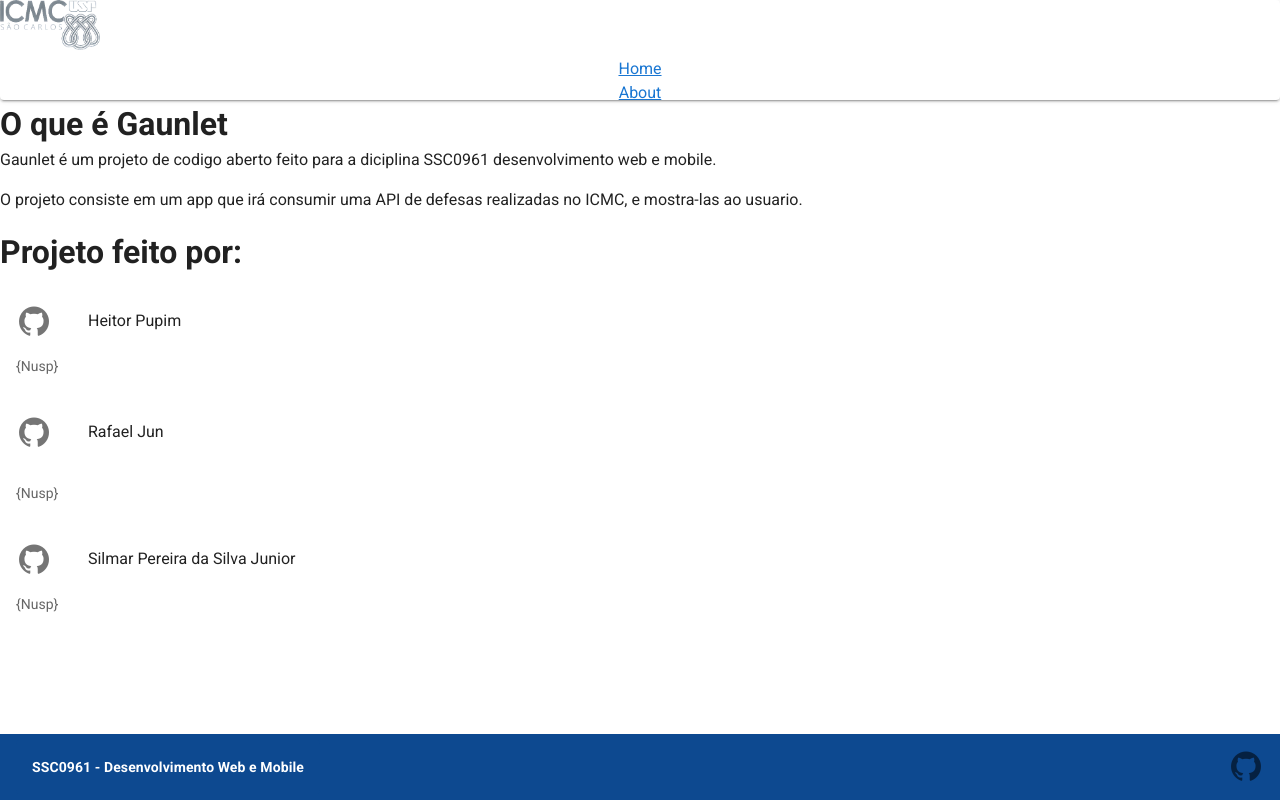
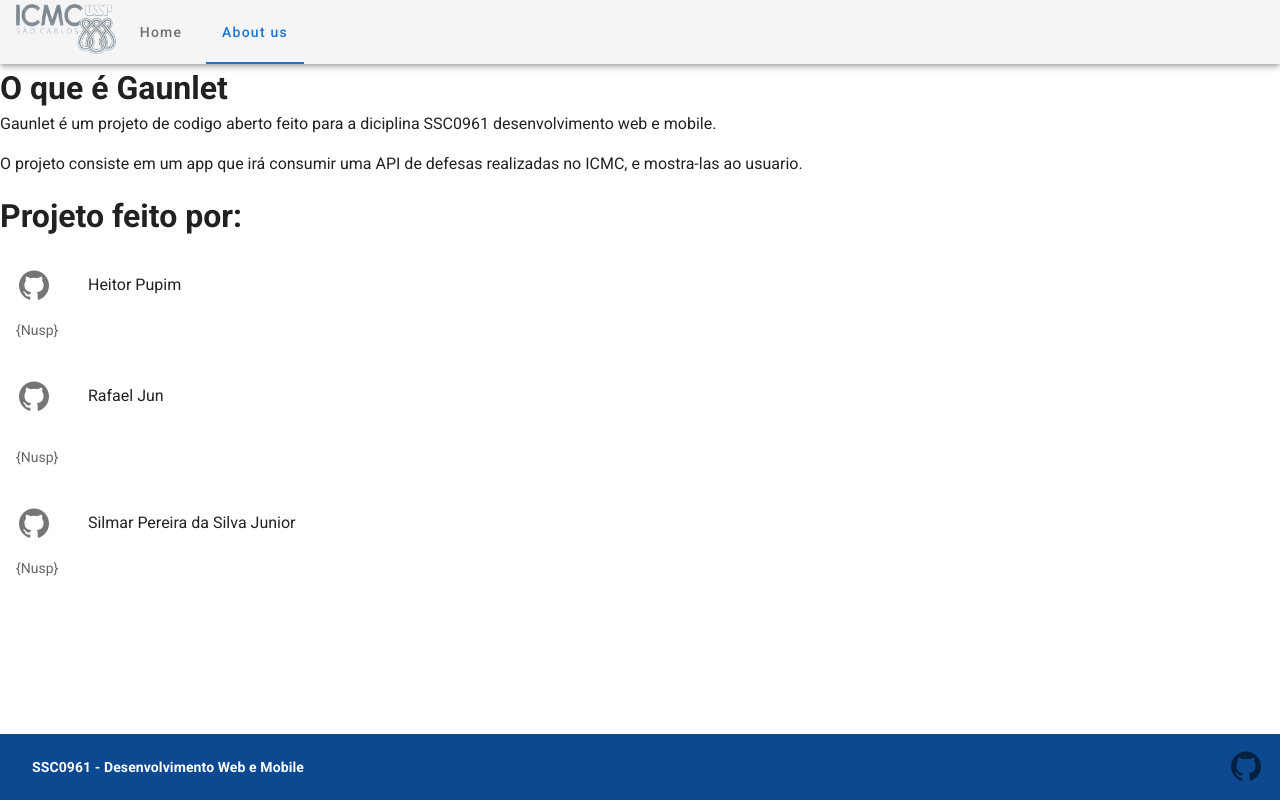
Before and after one commit to silmarp/gaunlet, a Vue app: page /#/about in a window 1280 px wide. Built offline with nearby package versions, Linux system fonts and the light colour scheme.

Commit message:
refactored navbar using vuetify components

```diff
--- a/src/components/CustomNavBar.vue
+++ b/src/components/CustomNavBar.vue
@@ -1,8 +1,6 @@
 <template>
-    <v-card class="d-flex flex-column" height="100">
-        <span
-        class="text-left"
-        >
+    <div>
+        <v-app-bar>
           <router-link to="/">
               <img
                src="../assets/icmc_logo.png"
@@ -11,24 +9,25 @@
                height="50"
               />
           </router-link>
-        </span>
-        <span
-        class="text-center align-center justify-center"
-        color="black"
-        >
-            <router-link to="/">
+          <v-tabs>
+          <v-tab to="/">
             Home
-            </router-link>
-        </span>
-        <span
-        class="text-center align-center justify-center"
-        >
-            <router-link to="/about">
-                About
-            </router-link>
-        </span>
-     </v-card>
+          </v-tab>
+          <v-tab to="/about">
+            About us
+          </v-tab>
+          </v-tabs>
+        </v-app-bar>
+    </div>
 </template>
+
+<style>
+.v-tabs-bar {
+}
+.v-tab {
+    text-transform: none !important;
+}
+</style>
 
 <script>
 export default {
```
Lines whose indentation alone changed are shown as unchanged.
